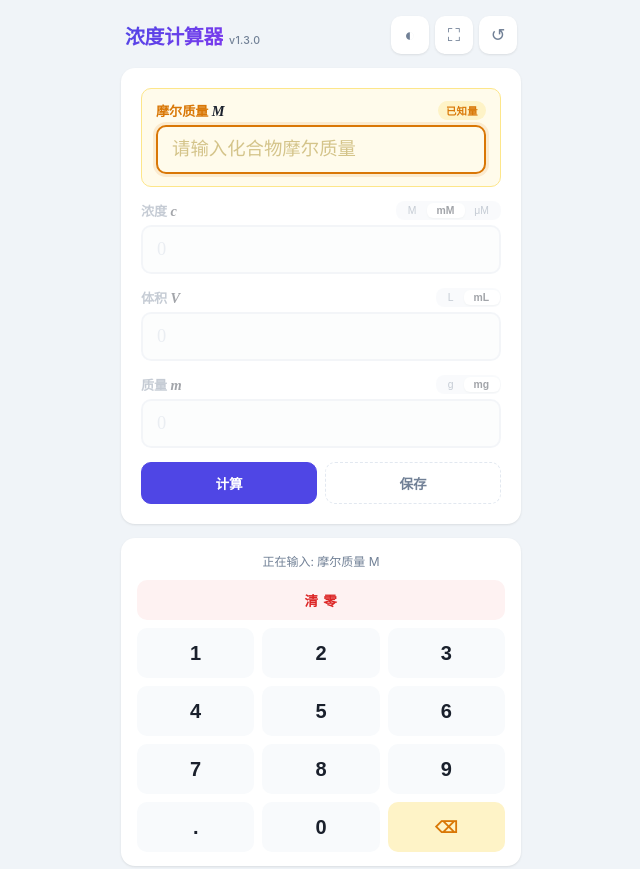
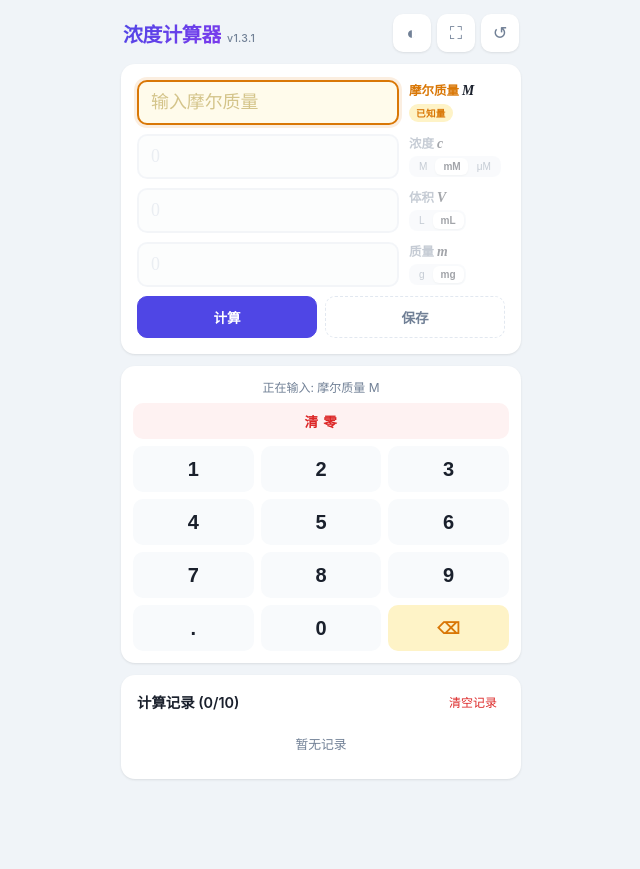
Before and after one commit to lzhiheng023-cpu/BioCal, a website: page index.html in a window 1280 px wide. Shown: the top 869 px of the page, without its empty margins (319-959 px from the left). After the commit the page ends 800 px from the top, so only its background shows below. Drawn offline with Linux system fonts and the light colour scheme.

Commit message:
style: 紧凑化输入区，标签与单位移至输入框右侧 (v1.3.1)
- c / V / m 与 M 的标签移到输入框水平右侧，单位控件位于标签下方
- 右侧列固定 96px，四行输入框与标签严格对齐
- 收紧卡片、键盘与按钮间距；390×844 下整页 844px，键盘完整露出
- 版本号升至 1.3.1，Service Worker 缓存版本升至 v10

```diff
--- a/index.html
+++ b/index.html
@@ -35,7 +35,7 @@
   <header class="header">
     <div class="title-wrap">
       <h1>浓度计算器</h1>
-      <span class="app-version">v1.3.0</span>
+      <span class="app-version">v1.3.1</span>
     </div>
     <div class="header-actions">
       <button class="icon-btn" id="btn-theme" type="button" title="主题：跟随系统" aria-label="主题：跟随系统">◐</button>
@@ -47,15 +47,16 @@
   <div class="card" id="input-card">
 
     <div class="input-group input-molar" data-field="M">
-      <div class="input-header">
+      <input type="text" inputmode="none" readonly id="input-molar" data-field="M" placeholder="输入摩尔质量">
+      <div class="field-side">
         <label for="input-molar">摩尔质量 <em>M</em></label>
         <span class="known-badge">已知量</span>
       </div>
-      <input type="text" inputmode="none" readonly id="input-molar" data-field="M" placeholder="请输入化合物摩尔质量">
     </div>
 
     <div class="input-group" data-field="c">
-      <div class="input-header">
+      <input type="text" inputmode="none" readonly id="input-c" data-field="c" placeholder="0">
+      <div class="field-side">
         <label for="input-c">浓度 <em>c</em></label>
         <div class="segmented" data-unit-field="c">
           <div class="seg-slider"></div>
@@ -64,11 +65,11 @@
           <button class="seg-option" type="button" data-unit="μM">μM</button>
         </div>
       </div>
-      <input type="text" inputmode="none" readonly id="input-c" data-field="c" placeholder="0">
     </div>
 
     <div class="input-group" data-field="V">
-      <div class="input-header">
+      <input type="text" inputmode="none" readonly id="input-v" data-field="V" placeholder="0">
+      <div class="field-side">
         <label for="input-v">体积 <em>V</em></label>
         <div class="segmented" data-unit-field="V">
           <div class="seg-slider"></div>
@@ -76,12 +77,12 @@
           <button class="seg-option active" type="button" data-unit="mL">mL</button>
         </div>
       </div>
-      <input type="text" inputmode="none" readonly id="input-v" data-field="V" placeholder="0">
       <div class="pipette-hint" id="pipette-hint"></div>
     </div>
 
     <div class="input-group" data-field="m">
-      <div class="input-header">
+      <input type="text" inputmode="none" readonly id="input-m" data-field="m" placeholder="0">
+      <div class="field-side">
         <label for="input-m">质量 <em>m</em></label>
         <div class="segmented" data-unit-field="m">
           <div class="seg-slider"></div>
@@ -89,7 +90,6 @@
           <button class="seg-option active" type="button" data-unit="mg">mg</button>
         </div>
       </div>
-      <input type="text" inputmode="none" readonly id="input-m" data-field="m" placeholder="0">
     </div>
 
     <div class="btn-row">
--- a/package.json
+++ b/package.json
@@ -1,6 +1,6 @@
 {
   "name": "biocal",
-  "version": "1.3.0",
+  "version": "1.3.1",
   "private": true,
   "description": "面向有机合成实验的移动端化学浓度计算器（PWA，零依赖）",
   "scripts": {
--- a/styles.css
+++ b/styles.css
@@ -60,7 +60,7 @@ body {
   padding-left: calc(12px + env(safe-area-inset-left, 0px));
 }
 
-.app { width: 100%; max-width: 400px; display: flex; flex-direction: column; gap: 14px; }
+.app { width: 100%; max-width: 400px; display: flex; flex-direction: column; gap: 12px; }
 
 /* 键盘 / 触屏焦点样式 */
 :where(button, input):focus-visible {
@@ -71,7 +71,7 @@ body {
 /* Header */
 .header {
   display: flex; align-items: center; justify-content: space-between;
-  padding: 4px 4px 0;
+  padding: 2px 2px 0;
 }
 .header h1 {
   font-size: 1.25rem; font-weight: 700; letter-spacing: -.02em;
@@ -91,16 +91,36 @@ body {
 .icon-btn.fs-active { background: var(--pri-light); color: var(--primary); }
 
 /* Card */
-.card { background: var(--card); border-radius: var(--radius); padding: 20px; box-shadow: var(--shadow); }
+.card { background: var(--card); border-radius: var(--radius); padding: 16px; box-shadow: var(--shadow); }
 
-/* Input groups */
-.input-group { margin-bottom: 14px; }
+/* Input groups：输入框在左，标签与单位在右侧纵向排列 */
+.input-group {
+  --side-width: 96px;
+  display: grid;
+  grid-template-columns: minmax(0, 1fr) var(--side-width);
+  column-gap: 10px;
+  align-items: center;
+  margin-bottom: 9px;
+}
 .input-group:last-of-type { margin-bottom: 0; }
-.input-header {
-  display: flex; align-items: center; justify-content: space-between; margin-bottom: 5px;
+
+.field-side {
+  grid-column: 2;
+  grid-row: 1;
+  display: flex;
+  flex-direction: column;
+  align-items: flex-start;
+  gap: 5px;
+  min-width: 0;
 }
-.input-header label { font-size: .82rem; font-weight: 600; color: var(--text2); }
-.input-header label em { font-style: italic; color: var(--text); font-size: .9rem; font-family: 'Times New Roman', Times, serif; }
+.field-side label {
+  font-size: .78rem; font-weight: 600; color: var(--text2);
+  line-height: 1.1; white-space: nowrap;
+}
+.field-side label em {
+  font-style: italic; color: var(--text); font-size: .86rem;
+  font-family: 'Times New Roman', Times, serif;
+}
 
 /* iOS segmented control */
 .segmented {
@@ -117,7 +137,7 @@ body {
 }
 .seg-option {
   position: relative; z-index: 1; border: none; background: transparent;
-  padding: 2px 10px; font-size: .65rem; font-weight: 500;
+  padding: 3px 8px; font-size: .63rem; font-weight: 500;
   color: var(--text2); cursor: pointer; border-radius: 6px;
   transition: color .2s; white-space: nowrap;
 }
@@ -125,8 +145,10 @@ body {
 [data-theme="dark"] .seg-option.active { color: #fff; }
 
 .input-group input {
-  width: 100%; padding: 12px 14px; border: 2px solid var(--border);
-  border-radius: 10px; font-size: 1.15rem; font-weight: 500;
+  grid-column: 1;
+  grid-row: 1;
+  width: 100%; min-width: 0; padding: 10px 12px; border: 2px solid var(--border);
+  border-radius: 10px; font-size: 1.12rem; font-weight: 500;
   font-variant-numeric: tabular-nums; background: var(--input-bg);
   color: var(--text); font-family: 'Times New Roman', Times, serif;
   transition: border-color .15s, box-shadow .15s, background .15s;
@@ -147,34 +169,31 @@ body {
 
 /* Pipette hint */
 .pipette-hint {
-  display: none; margin-top: 8px; padding: 7px 10px;
+  grid-column: 1 / -1;
+  grid-row: 2;
+  display: none; margin-top: 6px; padding: 6px 10px;
   background: var(--suc-light); border-radius: 8px;
   font-size: .72rem; color: var(--success); line-height: 1.5;
 }
 .pipette-hint.visible { display: block; }
 .pipette-hint .alt { display: block; margin-top: 2px; color: var(--text2); }
 
-/* M section */
-.input-group.input-molar {
-  background: var(--warn-light); border: 1.5px solid var(--molar-border);
-  border-radius: 10px; padding: 12px 14px;
+/* M section：用输入框与标签的琥珀色区分“已知量”，不再额外包一层容器 */
+.input-group.input-molar .field-side label { color: var(--warn); }
+.input-group.input-molar .known-badge {
+  font-size: .6rem; background: #fef3c7; color: var(--warn);
+  padding: 2px 7px; border-radius: 20px; font-weight: 600; letter-spacing: .03em;
 }
-.input-group.input-molar .input-header label { color: var(--warn); }
-.input-group.input-molar .input-header .known-badge {
-  font-size: .65rem; background: #fef3c7; color: var(--warn);
-  padding: 2px 8px; border-radius: 20px; font-weight: 600; letter-spacing: .03em;
-}
-[data-theme="dark"] .input-group.input-molar .input-header .known-badge { background: #78350f; color: var(--warn); }
+[data-theme="dark"] .input-group.input-molar .known-badge { background: #78350f; color: var(--warn); }
 .input-group.input-molar input { border-color: var(--molar-border); background: var(--molar-input-bg); }
 .input-group.input-molar input::placeholder { color: var(--molar-placeholder); }
 .input-group.input-molar.active input {
   border-color: var(--warn); box-shadow: 0 0 0 3px rgba(217,119,6,.12);
 }
-[data-theme="dark"] .input-group.input-molar { background: var(--warn-light); }
 [data-theme="dark"] .input-group.input-molar.active input { box-shadow: 0 0 0 3px rgba(251,191,36,.18); }
 
 /* Buttons row */
-.btn-row { display: flex; gap: 8px; margin-top: 6px; }
+.btn-row { display: flex; gap: 8px; margin-top: 8px; }
 .btn-calc, .btn-save {
   flex: 1; padding: 10px; border-radius: 10px; font-size: .85rem;
   font-weight: 600; cursor: pointer; transition: all .15s; border: 1.5px solid transparent;
@@ -199,14 +218,14 @@ body {
 /* Keypad */
 .keypad-wrap {
   background: var(--card); border-radius: var(--radius);
-  padding: 14px 16px; box-shadow: var(--shadow);
+  padding: 12px; box-shadow: var(--shadow);
 }
-.keypad-hint { text-align: center; font-size: .75rem; color: var(--text2); margin-bottom: 10px; min-height: 18px; }
+.keypad-hint { text-align: center; font-size: .75rem; color: var(--text2); margin-bottom: 8px; min-height: 16px; }
 .keypad-hint.warn { color: var(--danger); }
 .keypad-hint.ok { color: var(--success); }
-.keypad { display: grid; grid-template-columns: repeat(3, 1fr); gap: 8px; }
+.keypad { display: grid; grid-template-columns: repeat(3, 1fr); gap: 7px; }
 .keypad button {
-  height: 50px; border: none; border-radius: 10px; font-size: 1.25rem;
+  height: 46px; border: none; border-radius: 10px; font-size: 1.25rem;
   font-weight: 600; cursor: pointer; background: var(--key-bg); color: var(--text);
   transition: all .1s; display: flex; align-items: center; justify-content: center;
   -webkit-tap-highlight-color: transparent;
@@ -214,13 +233,13 @@ body {
 .keypad button:active { background: var(--key-active); transform: scale(.94); }
 .keypad .key-del { background: var(--del-bg); color: var(--del-color); font-size: 1rem; }
 .keypad .key-clear {
-  grid-column: 1 / -1; height: 40px; font-size: .85rem; font-weight: 600;
+  grid-column: 1 / -1; height: 36px; font-size: .85rem; font-weight: 600;
   background: var(--dan-light); color: var(--danger); letter-spacing: .05em;
 }
 
 /* History */
-.history-section { background: var(--card); border-radius: var(--radius); padding: 16px; box-shadow: var(--shadow); }
-.history-header { display: flex; align-items: center; justify-content: space-between; margin-bottom: 10px; }
+.history-section { background: var(--card); border-radius: var(--radius); padding: 14px 16px; box-shadow: var(--shadow); }
+.history-header { display: flex; align-items: center; justify-content: space-between; margin-bottom: 8px; }
 .history-header h3 { font-size: .9rem; font-weight: 600; }
 .history-header button {
   font-size: .75rem; border: none; background: none; color: var(--danger);
@@ -241,7 +260,7 @@ body {
 .history-item .hi-vals { display: flex; flex-direction: column; gap: 2px; }
 .history-item .hi-vals span { font-size: .73rem; color: var(--text2); }
 .history-item .hi-solved { font-size: .7rem; color: var(--success); font-weight: 600; white-space: nowrap; }
-.history-empty { text-align: center; font-size: .8rem; color: var(--text2); padding: 16px 0; }
+.history-empty { text-align: center; font-size: .8rem; color: var(--text2); padding: 12px 0; }
 
 @media (prefers-reduced-motion: reduce) {
   *, *::before, *::after {
--- a/sw.js
+++ b/sw.js
@@ -8,7 +8,7 @@
 
 'use strict';
 
-const VERSION = 'v9';
+const VERSION = 'v10';
 const CACHE = 'chemcalc-' + VERSION;
 
 const PRECACHE = [
```
